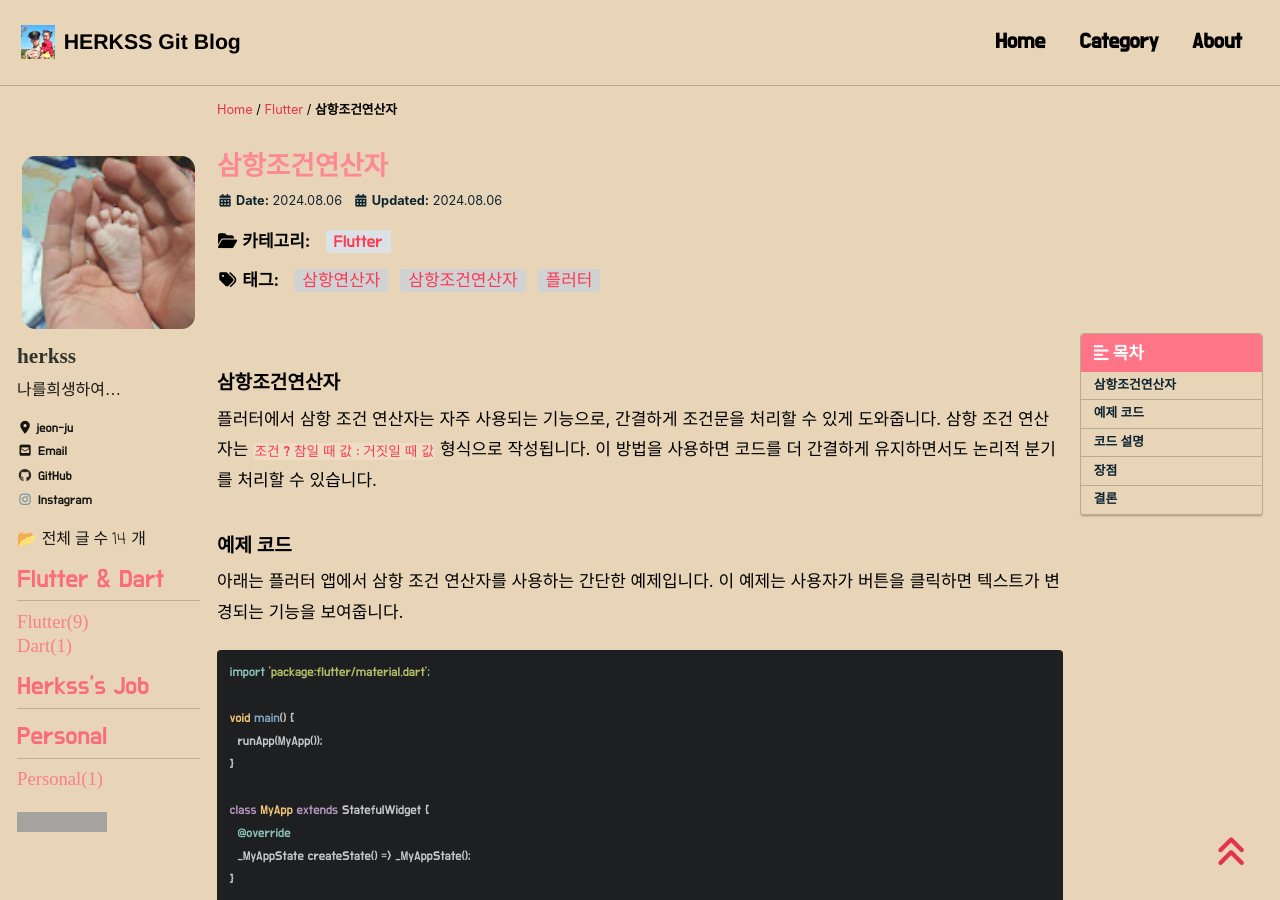
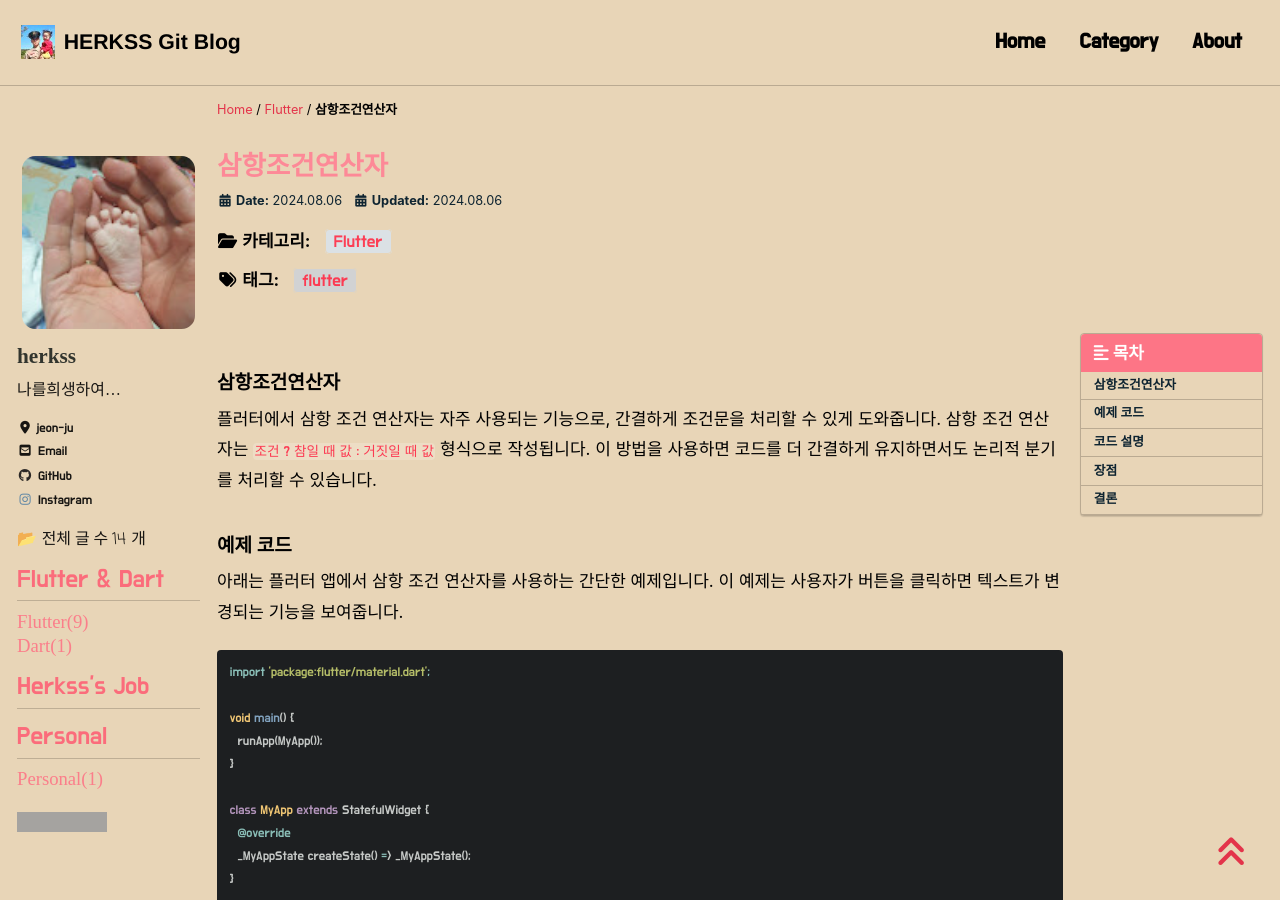
Before and after one commit to herkss/herkss.github.io, a Jekyll site: the page built from _posts/Flutter/2024-08-06-samhang.md, in a window 1280 px wide and 900 px high. Built offline with Jekyll 4.4.1, drawn with Linux system fonts in a browser that asks for light colours; cached includes are drawn as plain includes; nearby versions of some CDN libraries; some web fonts are replaced; comment, search, counter and statistics services are not loaded; grey boxes are pictures that could not be loaded.

Commit message:
Update 2024-08-06-samhang.md

```diff
--- a/_posts/Flutter/2024-08-06-samhang.md
+++ b/_posts/Flutter/2024-08-06-samhang.md
@@ -5,7 +5,7 @@ excerpt: "삼항조건연산자"
 categories:
   - Flutter
 tags:
-  - [플러터, 삼항조건연산자, 삼항연산자,]
+  - [flutter, ]
 
 toc: true
 toc_sticky: true
```
